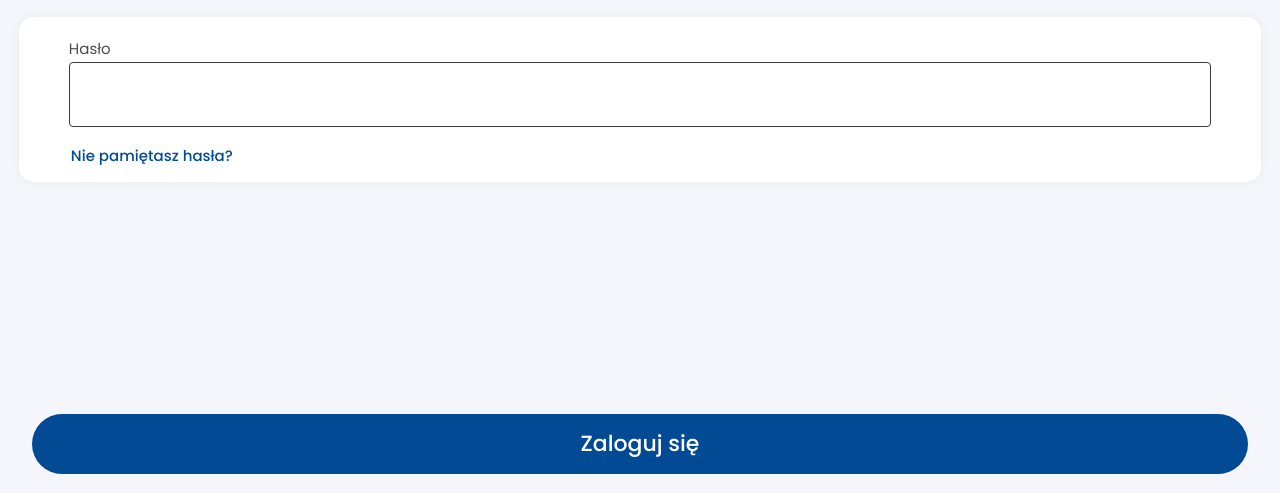
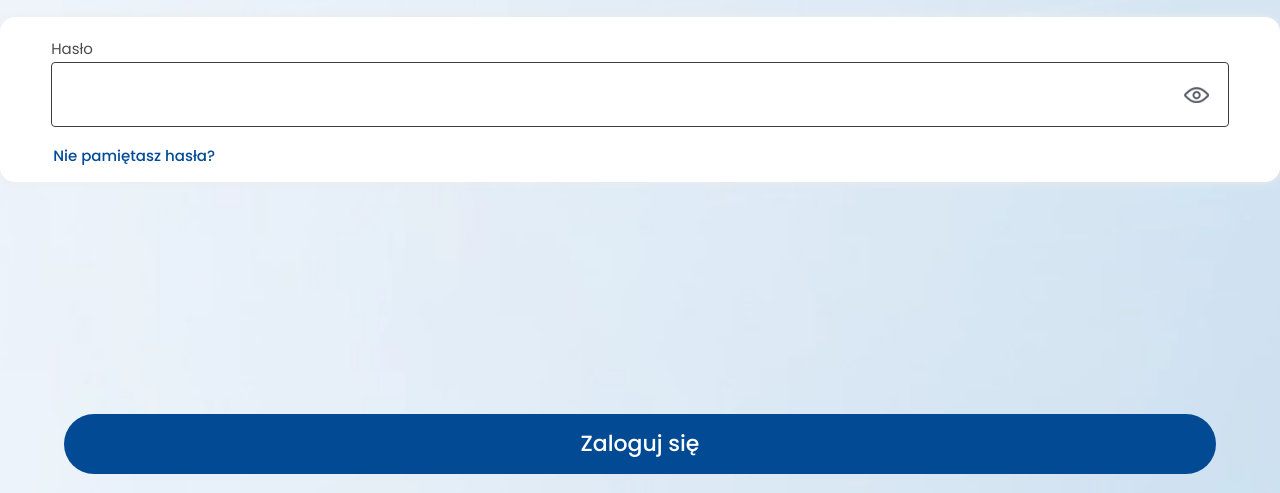
Before and after one commit to WojtekCwel/Chipotle, a plain HTML site: page id.html in a window 1280 px wide. Shown: the part 233-726 px from the top of the page. Drawn offline with Linux system fonts and the light colour scheme.

Commit message:
Update id.css

```diff
--- a/assets/id.css
+++ b/assets/id.css
@@ -7,7 +7,7 @@
 }
 
 .password_box{
-    width: 97%;
+    width: 100%;
     margin-top: 20px;
     height: 165px;
     background-color: white;
@@ -45,7 +45,7 @@
 }
 
 .eye{
-    background-image: url('assets/images/eye.png');
+    background-image: url('/assets/images/eye.png');
     position: absolute;
     top: 0;
     bottom: 0;
@@ -60,7 +60,7 @@
 }
 
 .eye_close{
-    background-image: url('assets/images/eye_closed.png');
+    background-image: url('/assets/images/eye_closed.png');
 }
 
 .password_input{
@@ -91,7 +91,7 @@
 .bottom{
     display: grid;
     grid-template-columns: 100%;
-    width: 95%;
+    width: var(--width);
     margin-left: auto;
     margin-right: auto;
     left: 0;
@@ -145,13 +145,13 @@
 }
 
 .background{
-    position: absolute;
+    position: fixed;
     top: 0;
     left: 0;
     width: 100%;
     height: 100%;
     z-index: -1;
-    background-image: url('assets/images/login.png');
+    background-image: url('/assets/images/login.png');
     background-size: 105%;
     background-position: center;
 }
```
